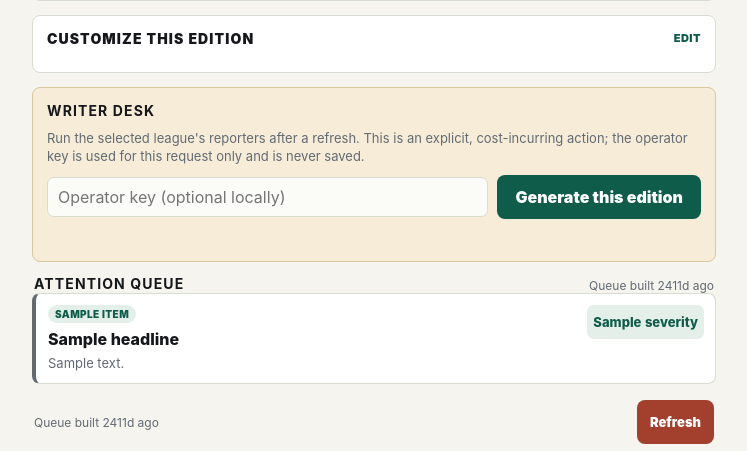
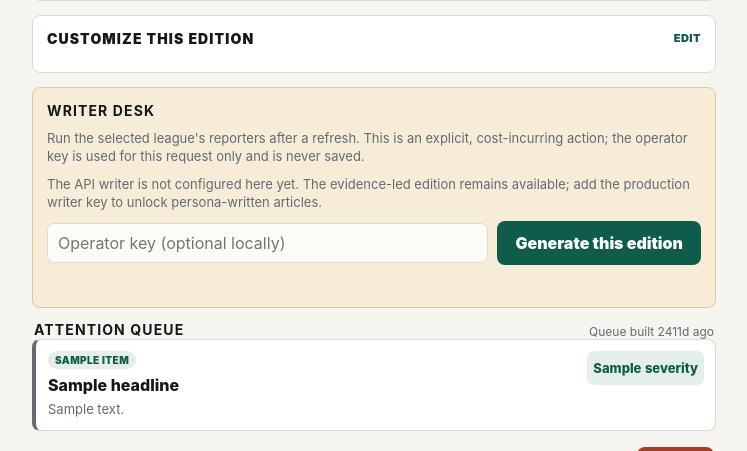
Before and after one commit to joen3489/Fantasy-Dominator, a FastAPI app: template app/templates/home.html in a window 1280 px wide. Shown: the part 243-694 px from the top of the page, without its empty margins (266-1013 px from the left). Run offline with FastAPI, Linux system fonts and the light colour scheme; the template is opened without the code that fills it: most values are stand-ins (such as "Sample title", 1, 10 or a date in 2020); some libraries are stand-ins or nearby versions.

Commit message:
Explain writer fallback state

```diff
--- a/app/main.py
+++ b/app/main.py
@@ -133,6 +133,7 @@ def create_app() -> FastAPI:
                 "queue_generated_at": attention_items[0].get("generated_at", "") if attention_items else "",
                 "operator_status": _operator_status_for_user(user_id),
                 "writer_personas": public_reporter_personas(),
+                "writer_api_configured": bool(os.environ.get("ANTHROPIC_API_KEY", "").strip()),
                 "continuity": _continuity_view(user_id),
             },
         )
--- a/app/templates/home.html
+++ b/app/templates/home.html
@@ -561,6 +561,7 @@
       .writer-actions { display: grid; grid-template-columns: minmax(0, 1fr) auto; gap: 9px; align-items: center; }
       .writer-actions input { width: 100%; border: 1px solid var(--line); border-radius: 7px; padding: 9px 10px; background: #fbfcf8; }
       .writer-status { min-height: 18px; color: var(--muted); font-size: 12px; }
+      .writer-note { margin: 0; color: #70551b; font-size: 12px; line-height: 1.4; }
       .writer-status.error { color: var(--sell); }
       @media (max-width: 520px) { .writer-actions { grid-template-columns: 1fr; } }
       .empty-feed {
@@ -719,6 +720,9 @@
         <section class="writer-panel" data-writer-panel>
           <h2>Writer Desk</h2>
           <p>Run the selected league's reporters after a refresh. This is an explicit, cost-incurring action; the operator key is used for this request only and is never saved.</p>
+          {% if not writer_api_configured %}
+            <p class="writer-note" data-testid="writer-fallback-note">The API writer is not configured here yet. The evidence-led edition remains available; add the production writer key to unlock persona-written articles.</p>
+          {% endif %}
           <div class="writer-actions">
             <input type="password" data-writer-token autocomplete="off" placeholder="Operator key (optional locally)" aria-label="Front Office operator key">
             <button class="primary-button" type="button" data-writer-button>Generate this edition</button>
```
Also changed, not shown: tests/test_v2.py (+1 -0 lines).
